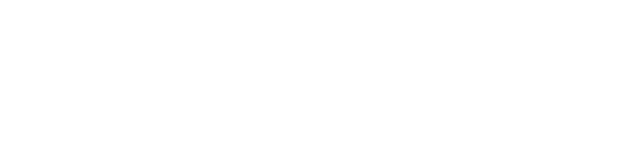
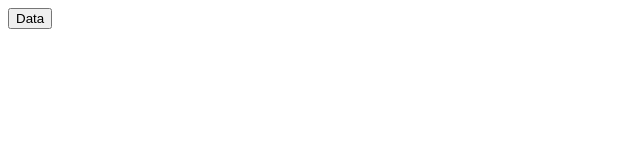
Before and after one commit to Founeee/Javascript-BSC1, a plain HTML site: page Jour4/index.html in a window 1280 px wide. Shown: the whole page, without its empty margins (0-640 px from the left). Drawn offline with Linux system fonts and the light colour scheme.

Commit message:
Ajout Exercice TP 07

```diff
--- a/Jour4/index.html
+++ b/Jour4/index.html
@@ -6,5 +6,7 @@
     <title>Document</title>
     <script src="script.js" defer></script>
   </head>
-  <body></body>
+  <body>
+    <button>Data</button>
+  </body>
 </html>
```
Also changed, not shown: Jour4/script.js (+32 -0 lines).
